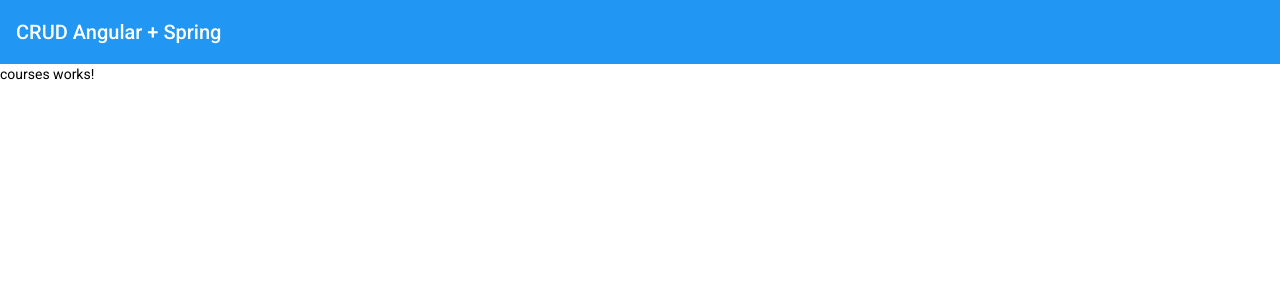
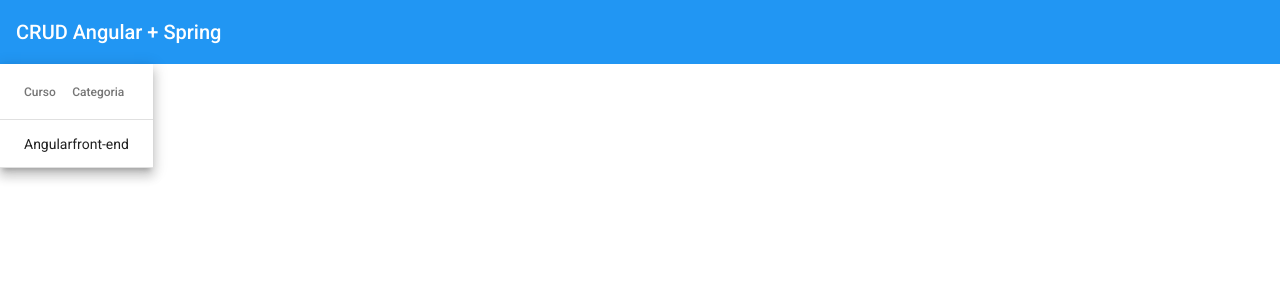
Before and after one commit to Luscaw/estudo-angular-springboot, an Angular app: page /courses in a window 1280 px wide. Shown: the top 300 px of the page. Built offline with nearby package versions, Linux system fonts and the light colour scheme.

Commit message:
Criando Material Table para Listar Cursos

```diff
--- a/src/app/courses/courses.module.ts
+++ b/src/app/courses/courses.module.ts
@@ -1,5 +1,6 @@
+import { CommonModule } from '@angular/common';
 import { NgModule } from '@angular/core';
-import { CommonModule } from '@angular/common';
+import { MatTableModule } from '@angular/material/table';
 
 import { CoursesRoutingModule } from './courses-routing.module';
 import { CoursesComponent } from './courses/courses.component';
@@ -11,7 +12,8 @@ import { CoursesComponent } from './courses/courses.component';
   ],
   imports: [
     CommonModule,
-    CoursesRoutingModule
+    CoursesRoutingModule,
+    MatTableModule
   ]
 })
 export class CoursesModule { }
--- a/src/app/courses/courses/courses.component.html
+++ b/src/app/courses/courses/courses.component.html
@@ -1 +1,20 @@
-<p>courses works!</p>
+<table mat-table [dataSource]="courses" class="mat-elevation-z8">
+
+  <!--- Note that these columns can be defined in any order.
+        The actual rendered columns are set as a property on the row definition" -->
+
+  <!-- Name Column -->
+  <ng-container matColumnDef="name">
+    <th mat-header-cell *matHeaderCellDef> Curso </th>
+    <td mat-cell *matCellDef="let course"> {{ course.name }} </td>
+  </ng-container>
+
+  <!-- Category Column -->
+  <ng-container matColumnDef="category">
+    <th mat-header-cell *matHeaderCellDef> Categoria </th>
+    <td mat-cell *matCellDef="let course"> {{ course.category }} </td>
+  </ng-container>
+
+  <tr mat-header-row *matHeaderRowDef="displayedColumns"></tr>
+  <tr mat-row *matRowDef="let row; columns: displayedColumns;"></tr>
+</table>
--- a/src/app/courses/courses/courses.component.ts
+++ b/src/app/courses/courses/courses.component.ts
@@ -1,4 +1,6 @@
 import { Component, OnInit } from '@angular/core';
+
+import { Course } from '../model/course';
 
 @Component({
   selector: 'app-courses',
@@ -7,7 +9,14 @@ import { Component, OnInit } from '@angular/core';
 })
 export class CoursesComponent implements OnInit {
 
-  constructor() { }
+  courses: Course[] = [
+    { _id: '1', name: 'Angular', category: 'front-end'}
+  ];
+  displayedColumns = ['name', 'category'];
+
+  constructor() {
+    //this.courses = [];
+  }
 
   ngOnInit(): void {
   }
--- /dev/null
+++ b/src/app/courses/model/course.ts
@@ -0,0 +1,5 @@
+export interface Course {
+  _id: string;
+  name: string;
+  category: string;
+}
```
